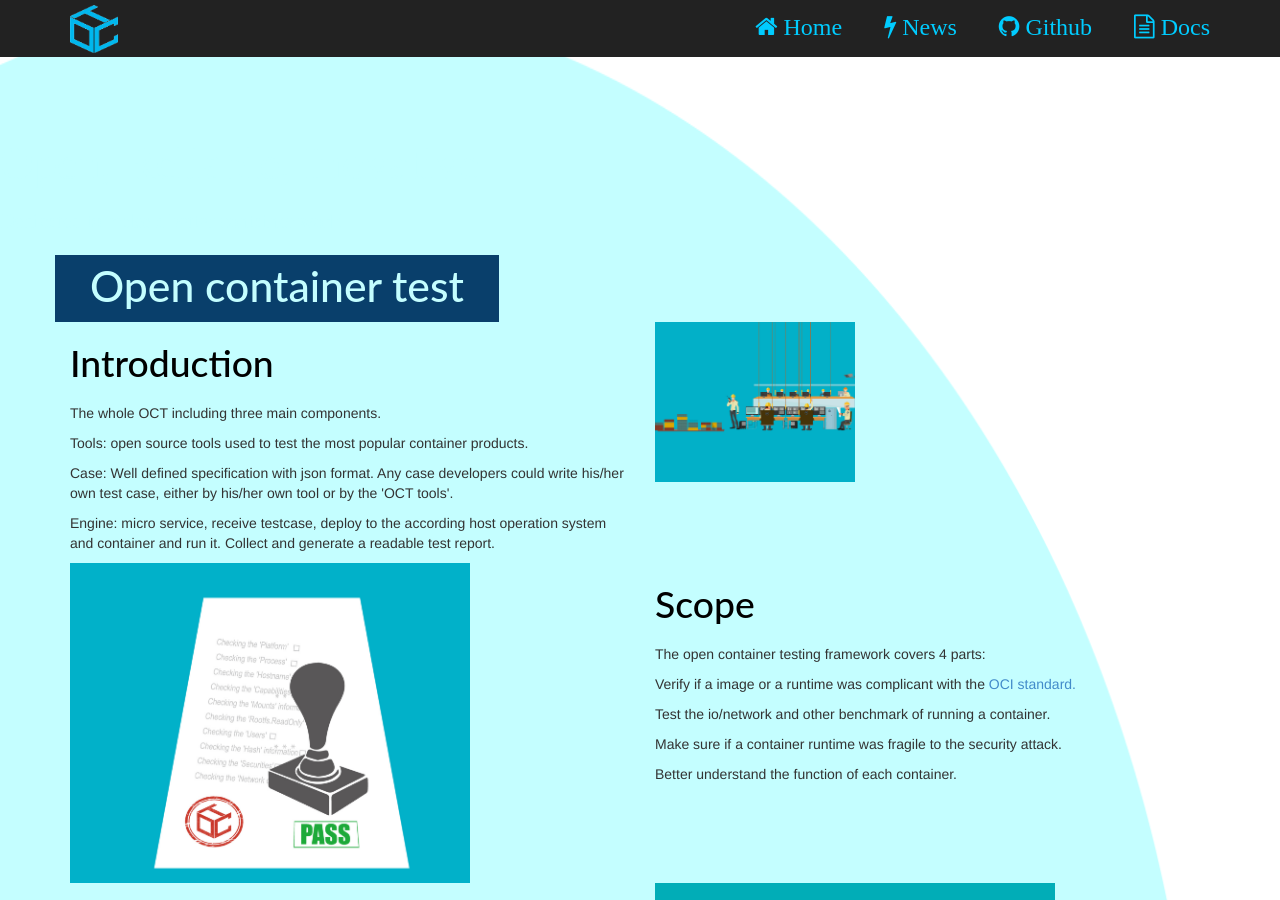
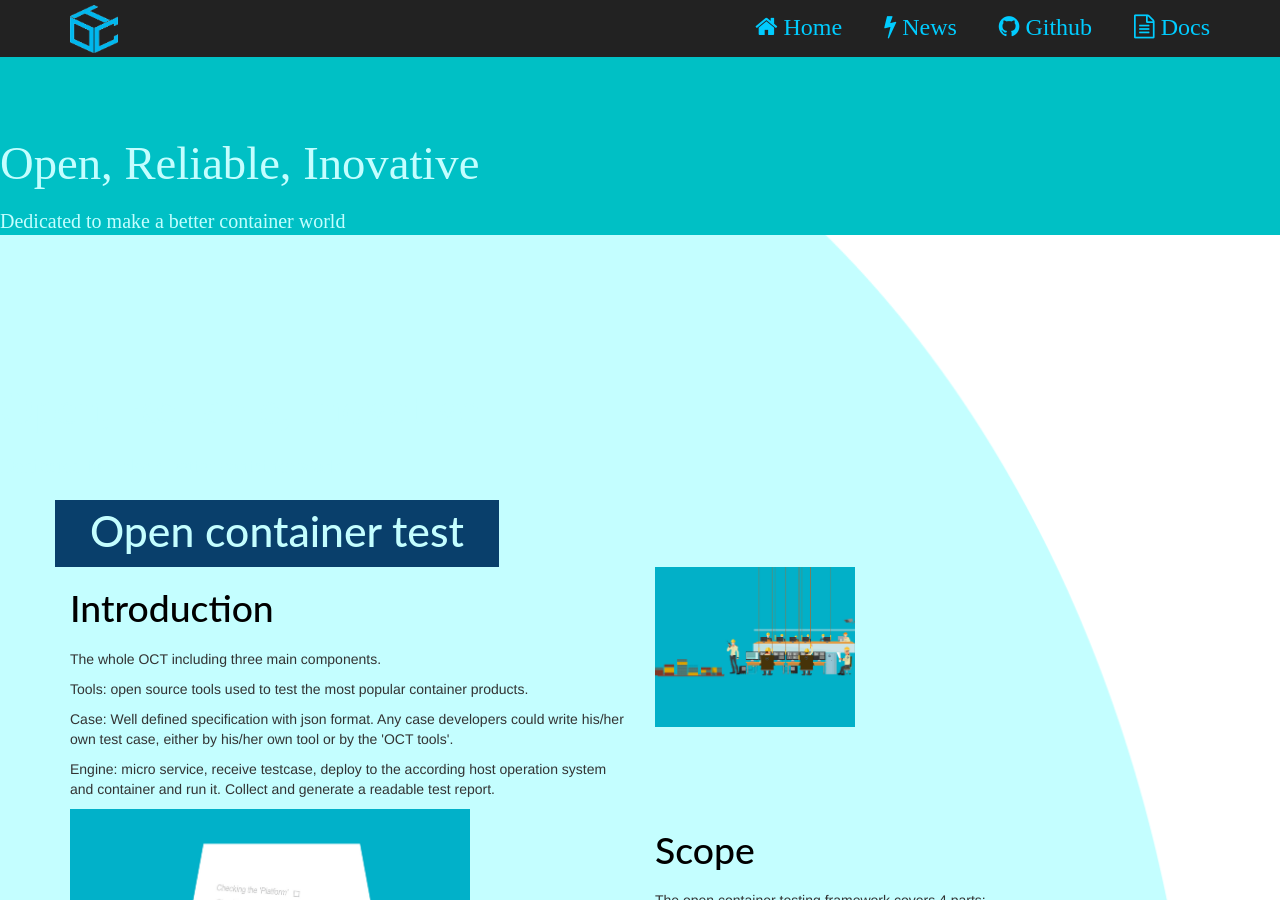
Before and after one commit to ociweb/ociweb.github.io, a Jekyll site: the page index.html, which Jekyll copies as it is, in a window 1280 px wide and 900 px high. Built offline with Jekyll 4.4.1, drawn with Linux system fonts in a browser that asks for light colours; some web fonts are replaced.

Commit message:
Update index.html

```diff
--- a/index.html
+++ b/index.html
@@ -35,6 +35,12 @@
 
 
     <div style="background-color:#00c0c5">
+    	<br>
+                   <div class="banner"
+                   <h1>Open, Reliable, Inovative</h1>
+                   </div>
+		   <div class="banner-little" <p>Dedicated to make a better container world</p>
+		   </div>
    </div>
 
 
```
